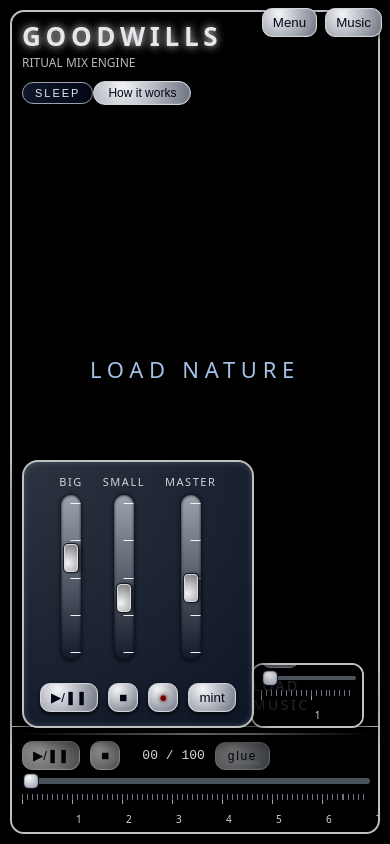
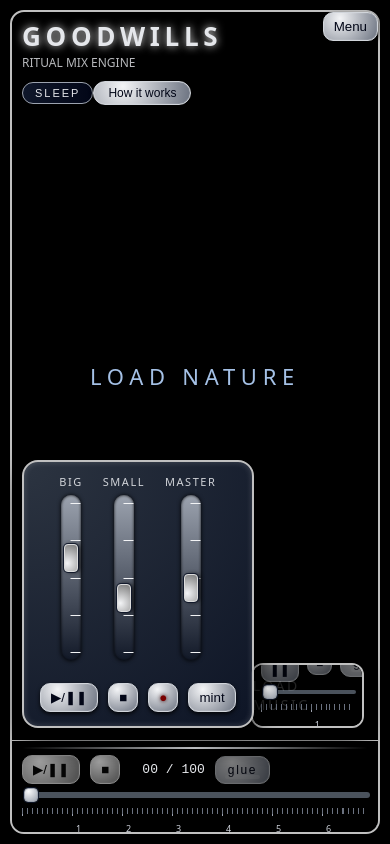
Before and after one commit to bobdryg/goodwills, a React (Vite) app: page / in a window 390 px wide. Built offline with nearby package versions, Linux system fonts and the light colour scheme.

Commit message:
Mobile UI: remove Music button, show old menu via Menu button

```diff
--- a/src/Studio.tsx
+++ b/src/Studio.tsx
@@ -61,7 +61,6 @@ const Studio: React.FC = () => {
   );
 
   const [showMobileMenu, setShowMobileMenu] = useState(false);
-  const [showMobileMusic, setShowMobileMusic] = useState(false);
 
   // My rituals (.mint packs)
   const ritualsMintInputRef = useRef<HTMLInputElement | null>(null);
@@ -207,7 +206,6 @@ const Studio: React.FC = () => {
     // при выходе из мобилки закрываем мобильные оверлеи
     if (!e.matches) {
       setShowMobileMenu(false);
-      setShowMobileMusic(false);
     }
   };
 
@@ -1065,8 +1063,8 @@ const Studio: React.FC = () => {
       </div>
 
      {/* TOP MENU */}
-      {!isMobile && (
-    <div className="RIGHT_BUTTONS_BLOCK">
+{(!isMobile || showMobileMenu) && (
+  <>
     <div className="top-menu">
       <button onClick={() => toggleMenu("presets")}>Samples</button>
       <button onClick={() => toggleMenu("nature")}>Load Nature</button>
@@ -1076,10 +1074,30 @@ const Studio: React.FC = () => {
       <button className="top-menu__rituals" onClick={openMyRituals}>
         My rituals
       </button>
-      </div>
-
-      {activeMenu !== "none" && <div className="menu-overlay" onClick={() => setActiveMenu("none")} />}
-    </div>
+
+      {/* Mobile: close button inside old menu block */}
+      {isMobile && (
+        <button
+          onClick={() => {
+            setActiveMenu("none");
+            setShowMobileMenu(false);
+          }}
+        >
+          Close
+        </button>
+      )}
+    </div>
+
+    {activeMenu !== "none" && (
+      <div
+        className="menu-overlay"
+        onClick={() => {
+          setActiveMenu("none");
+          if (isMobile) setShowMobileMenu(false); // клик вне меню закрывает всё
+        }}
+      />
+    )}
+  </>
 )}
 
       {/* SUBMENUS */}
@@ -1136,18 +1154,20 @@ const Studio: React.FC = () => {
         </div>
       )}
 
-       {/* Mobile */}
+{/* Mobile: single Menu button */}
 {isMobile && (
   <div className="mobile-topbar">
-    <button className="btn-metal" onClick={() => setShowMobileMenu(true)}>
-      Menu
-    </button>
-
     <button
       className="btn-metal"
-      onClick={() => setShowMobileMusic(v => !v)}
+      onClick={() => {
+        setShowMobileMenu(v => {
+          const next = !v;
+          if (!next) setActiveMenu("none"); // закрываем сабменю вместе с меню
+          return next;
+        });
+      }}
     >
-      Music
+      Menu
     </button>
   </div>
 )}
--- a/src/index.css
+++ b/src/index.css
@@ -952,13 +952,11 @@ body {
 @media (max-width: 768px) {
   .mobile-topbar {
     position: fixed;
-    top: 8px;
-    right: 8px;
-
+    top: 12px;
+    right: 12px;
+    z-index: 9999;
     display: flex;
-    gap: 8px;
-
-    z-index: 60;
+    gap: 10px;
   }
 }
 
@@ -987,3 +985,24 @@ body {
   .mobile-menu-sheet h3 {
     margin: 0 0 4px 0;
   }
+
+  @media (max-width: 768px) {
+  /* делаем линейку в 2 раза тоньше по высоте */
+
+  .timeline-ruler {
+    height: 14px;           /* было ~28px */
+  }
+
+  .timeline-ruler .mm-grid {
+    height: 8px;            /* было ~16–18px */
+  }
+
+  .timeline-ruler .cm-labels {
+    top: 8px;               /* было ~16px */
+  }
+
+  .timeline-ruler .cm-labels span {
+    font-size: 9px;         /* чтобы цифры не торчали */
+    line-height: 1;
+  }
+}
```
Lines whose indentation alone changed are shown as unchanged.
